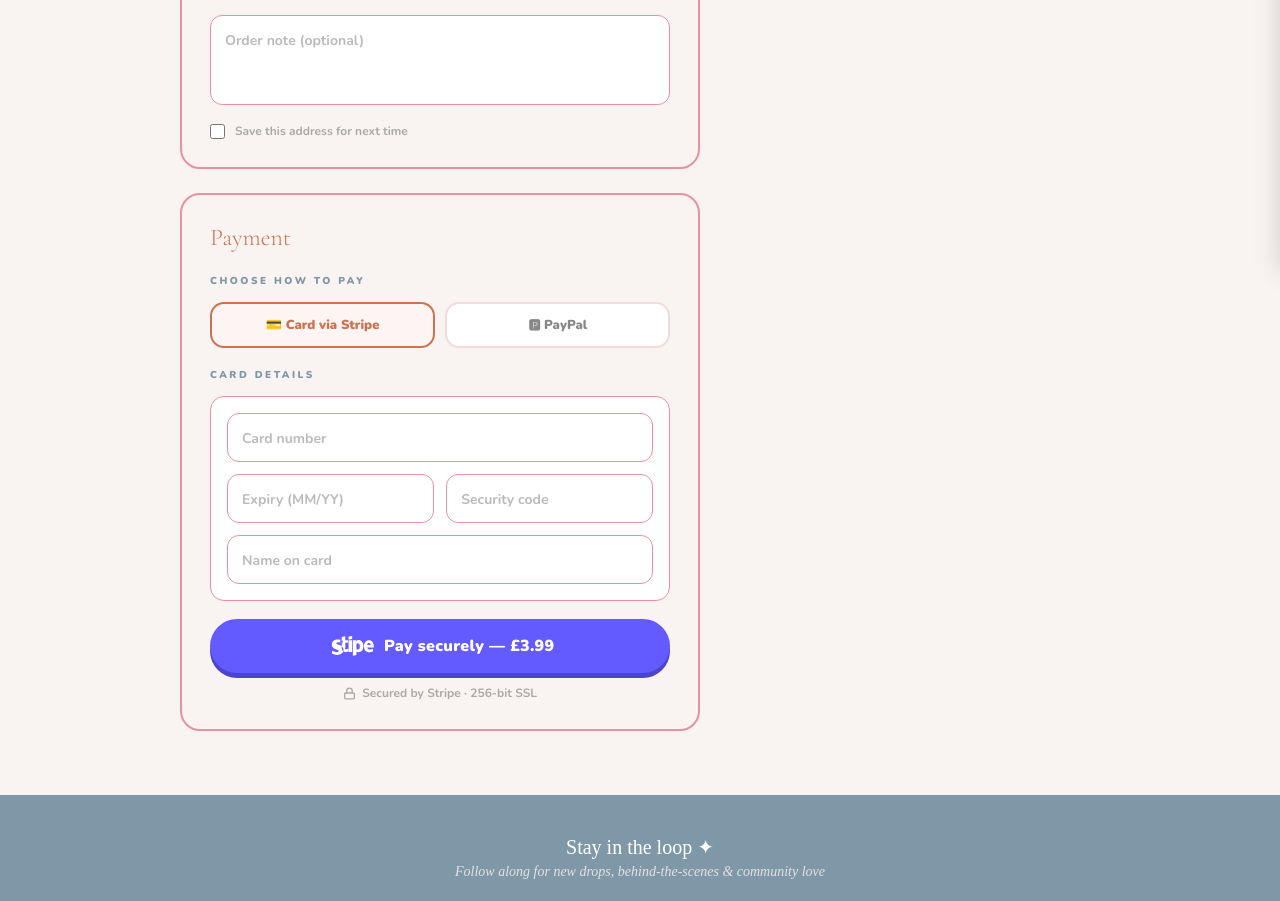
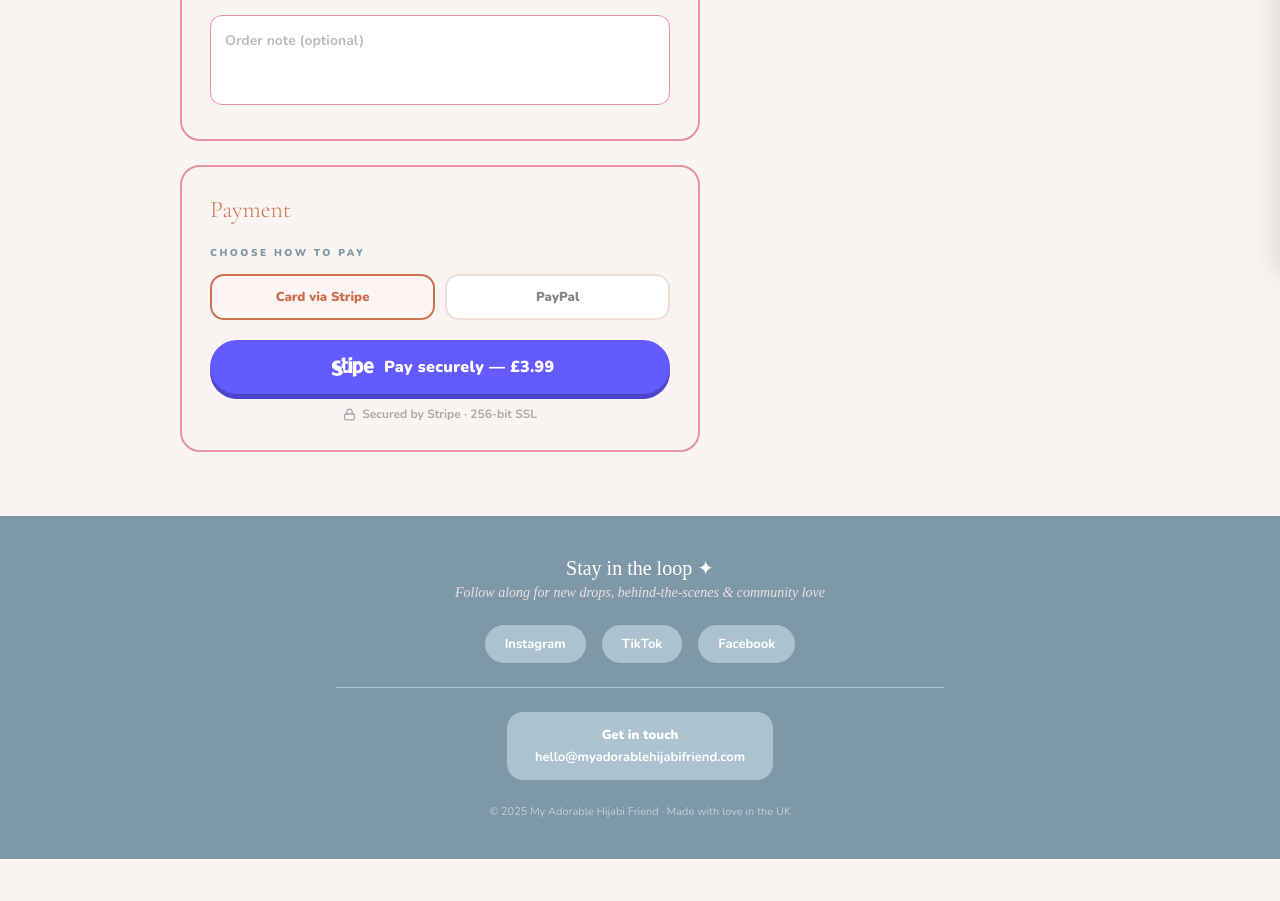
Before and after one commit to AniTheLight/myadorablehijabifriend, a plain HTML site: page checkout.html in a window 1280 px wide. Shown: the part 528-1429 px from the top of the page. After the commit the page ends 1387 px from the top, so only its background shows below. Drawn offline with nearby package versions, Linux system fonts and the light colour scheme; a web font is replaced by a local one.

Commit message:
Remove unnecessary elements and clean up payment section

```diff
--- a/checkout.html
+++ b/checkout.html
@@ -250,7 +250,6 @@
                   '<div class="float-field"><input type="text" placeholder=" " id="pc" required><label for="pc">Postcode</label></div>' +
                 '</div>' +
                 '<div class="form-grid full" style="margin-bottom:0;"><div class="float-field"><textarea placeholder=" " id="nt"></textarea><label for="nt">Order note (optional)</label></div></div>' +
-                '<div class="checkbox-row" style="margin-top:12px;"><input type="checkbox" id="save"><label for="save">Save this address for next time</label></div>' +
               '</div>' +
             '</div>' +
 
@@ -263,25 +262,16 @@
               '<div class="payment-tabs">' +
                 '<div class="pay-tab active" id="tab-stripe" onclick="selectPayMethod(\'stripe\')">' +
                   '<input type="radio" name="paymethod" checked>' +
-                  '<span class="pay-tab-label">💳 Card via Stripe</span>' +
+                  '<span class="pay-tab-label"> Card via Stripe</span>' +
                 '</div>' +
                 '<div class="pay-tab" id="tab-paypal" onclick="selectPayMethod(\'paypal\')">' +
                   '<input type="radio" name="paymethod">' +
-                  '<span class="pay-tab-label">🅿 PayPal</span>' +
+                  '<span class="pay-tab-label"> PayPal</span>' +
                 '</div>' +
               '</div>' +
 
               // Stripe section
               '<div id="stripe-section">' +
-                '<div class="section-label">Card details</div>' +
-                '<div style="display:grid;gap:12px;padding:16px;background:#fff;border-radius:14px;border:1.5px solid #e891a1;">' +
-                  '<div class="float-field"><input type="text" placeholder=" " id="cn" maxlength="19"><label for="cn">Card number</label></div>' +
-                  '<div style="display:grid;grid-template-columns:1fr 1fr;gap:12px;">' +
-                    '<div class="float-field"><input type="text" placeholder=" " id="ex" maxlength="7"><label for="ex">Expiry (MM/YY)</label></div>' +
-                    '<div class="float-field"><input type="text" placeholder=" " id="cv" maxlength="4"><label for="cv">Security code</label></div>' +
-                  '</div>' +
-                  '<div class="float-field"><input type="text" placeholder=" " id="nc"><label for="nc">Name on card</label></div>' +
-                '</div>' +
                 '<button class="stripe-btn" id="payBtn" onclick="handleStripePayment()">' +
                   stripeLogo() +
                   '<span>Pay securely — £' + getGrand().toFixed(2) + '</span>' +
```
